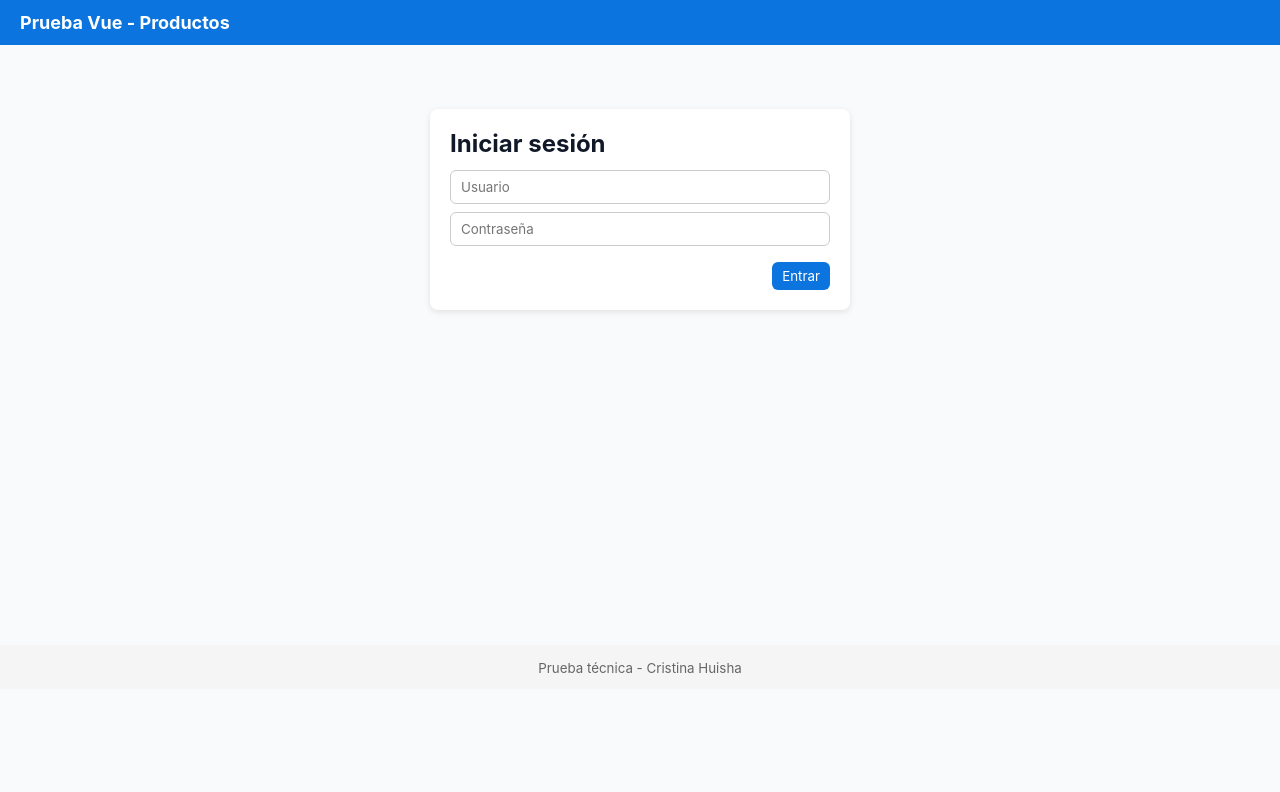
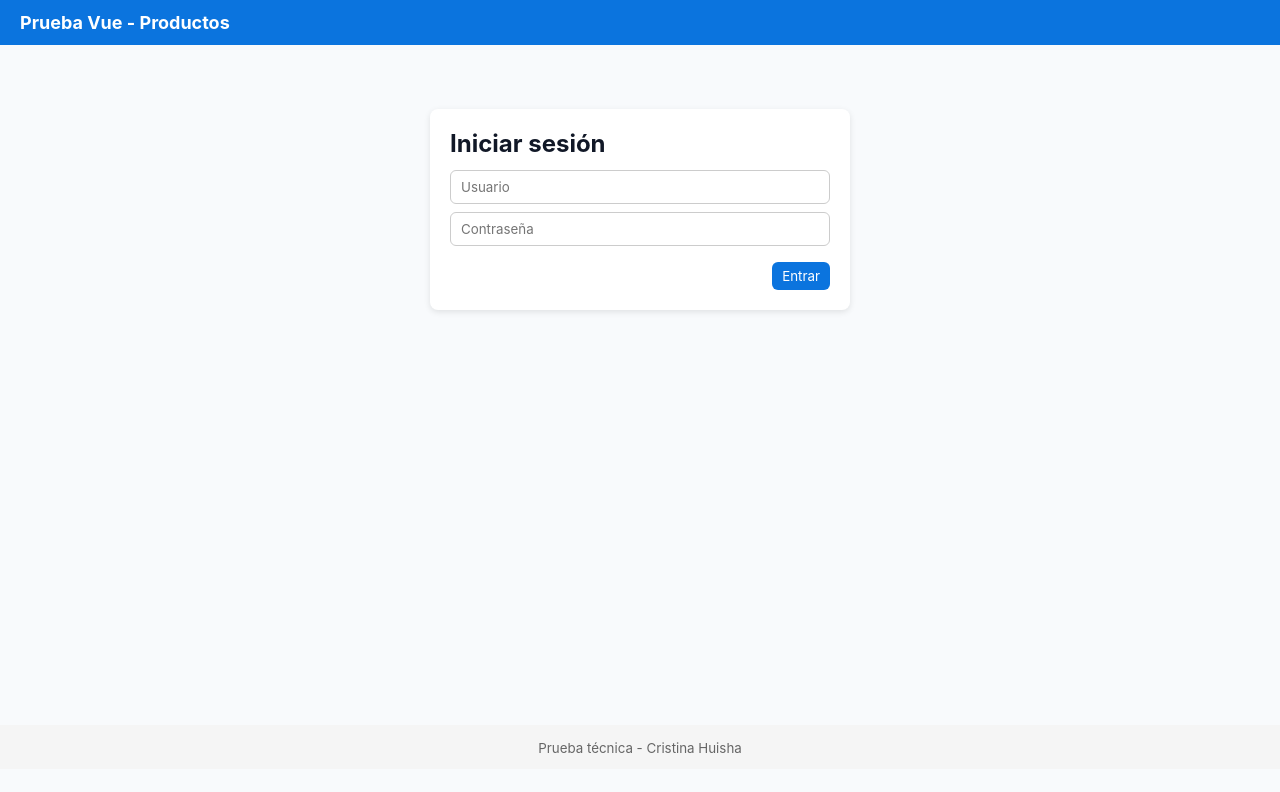
Before and after one commit to 319920ch/pruebaT-cnicaCristinaHuisha, a Vue app in the folder prueba/: page /login in a window 1280 px wide. Shown: the top 792 px of the page. Built offline with nearby package versions, Linux system fonts and the light colour scheme.

Commit message:
Update App.vue

```diff
--- a/prueba/src/App.vue
+++ b/prueba/src/App.vue
@@ -46,7 +46,7 @@ const logout = () => {
   padding:12px 20px; background:#0b74de; color:white;
 }
 .logo { cursor:pointer; margin:0; font-size:18px; }
-.container { padding:20px; min-height:70vh; }
+.container { padding:20px; min-height:80vh; }
 .footer { text-align:center; padding:12px; color:#666; background:#f5f5f5; }
 .btn { background:#fff; color:#0b74de; border:0; padding:6px 10px; border-radius:6px; cursor:pointer; }
 .user-area { display:flex; gap:10px; align-items:center; }
```
